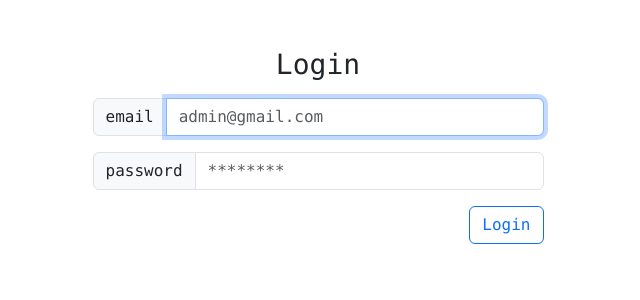
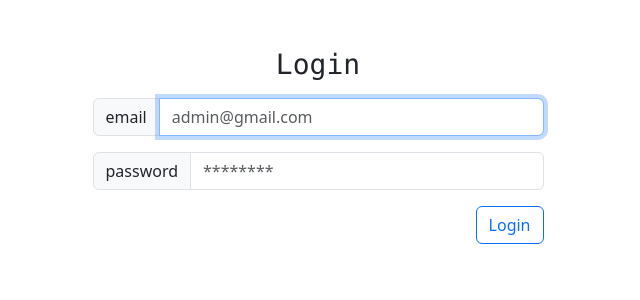
Before and after one commit to isnastish/OpenAI-app, a React (Create React App) app in the folder web-app/: page / in a window 1280 px wide. Both pictures are taken after a click on the button "Login". Shown: the top 300 px of the page, without its empty margins (322-962 px from the left). Built offline with nearby package versions, Linux system fonts and the light colour scheme; the HTML template or start-up script is replaced by a standard one.

Commit message:
handling errors

```diff
--- a/web-app/src/App.tsx
+++ b/web-app/src/App.tsx
@@ -92,7 +92,7 @@ const LoginView: React.FC = () => {
     return (
         <div className="container">
             <div className="row justify-content-center mt-5">
-                <div className="col-md-5 font-monospace">
+                <div className="col-md-5">
                     <h3 className="text-center">
                         <p className="font-monospace">Login</p>
                     </h3>
@@ -110,6 +110,7 @@ const LoginView: React.FC = () => {
                             aria-describedby="addon-wrapping"
                         />
                     </div>
+                    <p className='fw-lighter text-danger'>{emailError}</p>
                     <div className="input-group mb-3">
                         <span className="input-group-text" id="addon-wrapping">
                             password
@@ -122,6 +123,7 @@ const LoginView: React.FC = () => {
                             aria-describedby="addon-wrapping" /* TODO: Figure out why do we need this.*/
                         />
                     </div>
+                    <p className='fw-lighter text-danger'>{passwordError}</p>
                     <div className="text-end">
                         <button
                             type="submit"
```
